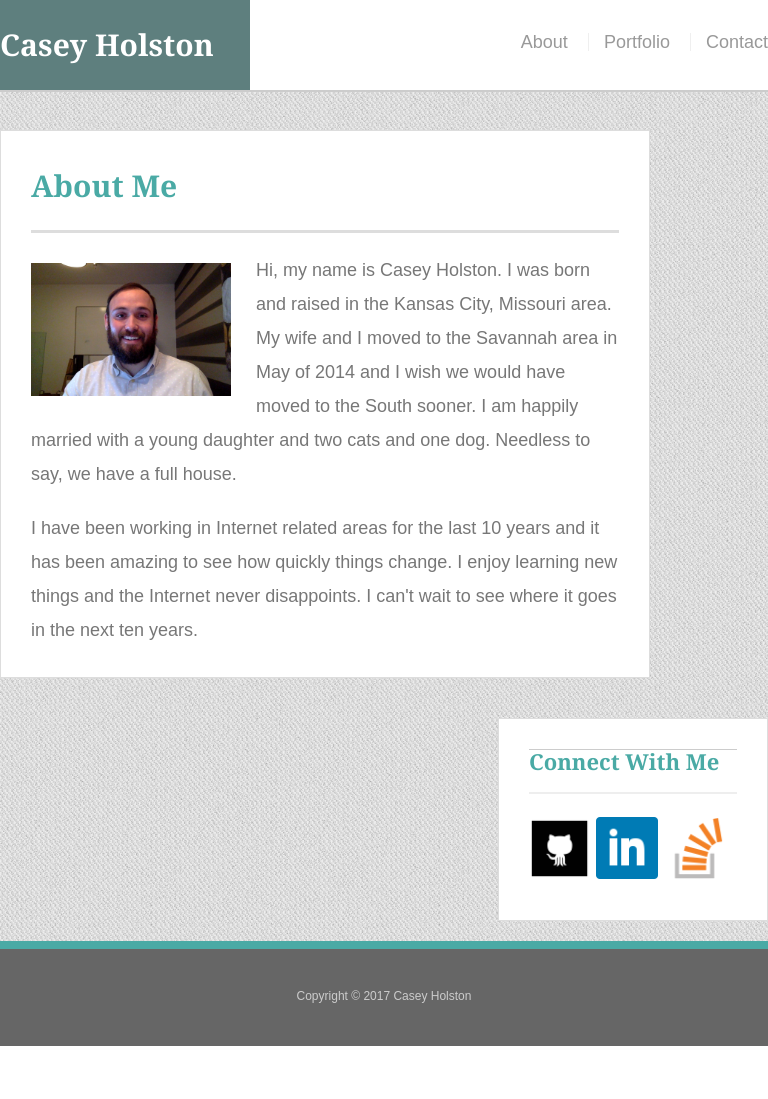
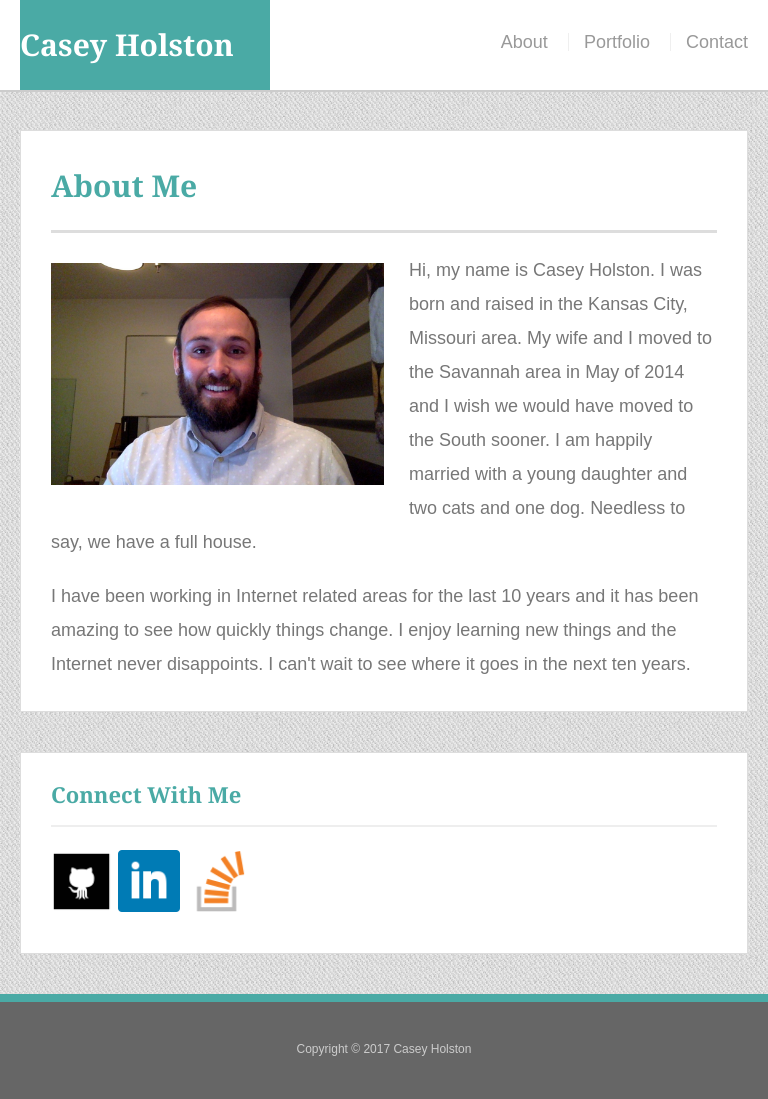
Before and after one commit to caseylholston/Responsive-Portfolio, a PHP site: page /index.php in a window 768 px wide. Before the commit the page ends 1046 px from the top, so only its background shows below. Run offline with PHP 8.4, Linux system fonts and the light colour scheme.

Commit message:
Completed Media Queries for Part one of Assignment 2

```diff
--- a/assets/css/style.css
+++ b/assets/css/style.css
@@ -320,105 +320,98 @@ a:active {
 
 
 
+/*Media Screen for breakpoint at 980px*/
 
+@media only screen and (max-width: 980px){
 
-
-
-
-
-
-@media screen and (max-width: 980px) and (min-width: 769px){
-
-	header {
-		width: 100%;
-		margin: 0 auto;
+	.container {
+		max-width: 768;
+		padding: 0 20px;
 	}
 
-	nav {
-	float: left;
-	position: absolute;
-	right:0px;
-	display: inline;
-	margin: 10px 150px 10px 10px;
+	.main-container {
+		padding-top: 130px;
 	}
 
-	.wrapper {
+	.main-section {
+		max-width: 420px;
+	}
+
+	.work {
 		width: 100%;
 	}
 
-	#bio-image {
-		width:100%;
-		height: 66%;
-		margin: 0px 10px 20px 0px;
+	.auth-image {
+		width: 100%;
+		margin-bottom: 20px;
+	}
+}
+
+/*Media Screen for breakpoint at 768px*/
+
+@media only screen and (max-width: 768px) {
+
+	.main-section,
+	.sidebar {
+		max-width: 100%;
 	}
 
-	.main-content {
-		width:45%;
-		max-width: 50%;
-	}
+	.work {
+    	margin-bottom: 10px;
+   		width: 47%;
 
-	aside {
-		width:25%;
-		max-width: 25%;
-		margin-left: 20px;
+  	}
 
-	}
+  	.work:nth-child(even){
+  		margin-right: 0;
+  	}
 
-	.social-icons {
-	width: 40px;
-	height: 40px;
-	margin: 10px 0px 10px 0px;
-	}
+  	.work:nth-child(odd) {
+  		float: right;
+  	}
 
-	#connect {
-	width: 75%;
-	margin: 0 auto;
-	padding: 0px auto;
-	border-top: solid;
-	border-width: thin;
-	border-top-color: #cccccc;
-	}
+  	.auth-image {
+  		width: 50%;
+  	}
 
-	span{
-		margin: 0 10px;
-		width: 100%
-	}
-
+  	.sidebar {
+  		margin-bottom: 40px;
+  	}
 }
 
-@media screen and (max-width: 768px) and (min-width: 640px) {
+/*Media Screen for breakpoint at 640px*/
 
-	.wrapper {
-		width: 100%;
-		max-width: 768px;
-	}
+@media only screen and (max-width: 640px) {
 
-	.main-content {
-		width: 100%;
-		margin: 10px 20px;
-	}
+  #masthead {
+    position: static;
+    margin-bottom: 20px;
+  }
 
-	#name {
-		margin-left: 20px;
-	}
+  header,
+  .container {
+  	padding: 0;
+  }
 
-	aside {
-		width:100%;
-		margin-left: 20px;
-	}
+  #main-container {
+  	padding-top: 0;
+  }
 
-	#connect {
-	width: 100%;
-	margin: 0 auto;
-	padding: 0px auto;
-	border-top: solid;
-	border-width: thin;
-	border-top-color: #cccccc;
-	}
+  #logo,
+  .work,
+  .auth-image {
+  	width: 100%;
+  }
 
+  nav {
+    margin: 15px 0;
+    width: 100%;
+    text-align: center;
+  }
+
+  nav a {
+    margin-left: 0;
+    width: 30%;
+    padding-left: 0;
+  }
 }
-
-@media screen and (max-width: 640px)
-
-
-}
```
